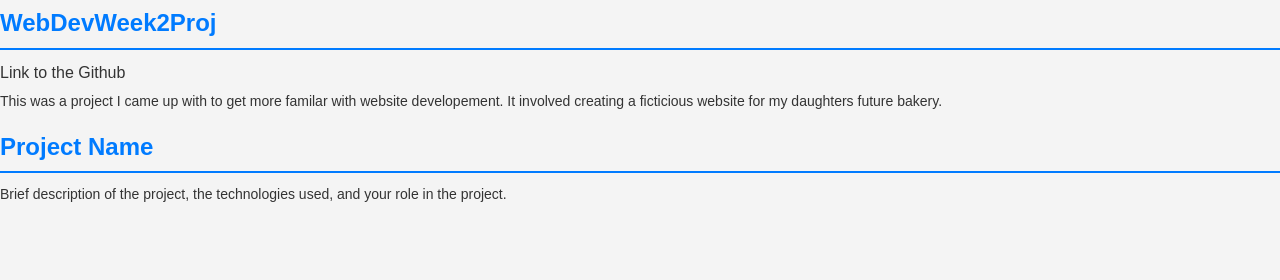
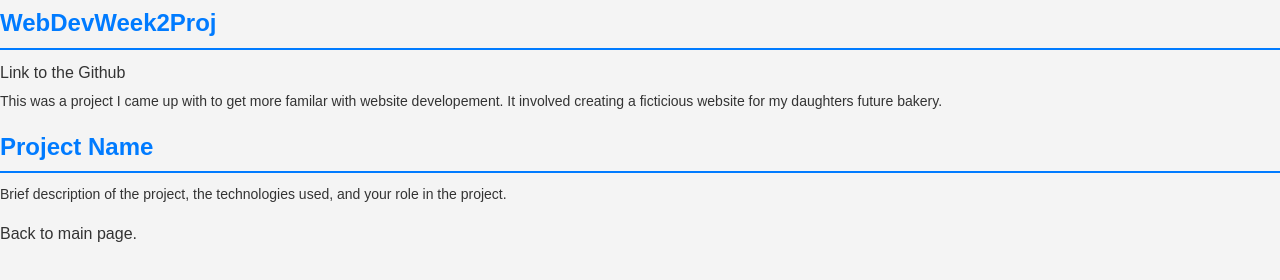
Before and after one commit to CG-82/CG-82.github.io, a plain HTML site: page projects.html in a window 1280 px wide. Shown: the part 54-334 px from the top of the page. Drawn offline with Linux system fonts and the light colour scheme.

Commit message:
added link back to main page from projects page

```diff
--- a/projects.html
+++ b/projects.html
@@ -24,5 +24,6 @@
                     and your role in the project.
                 </p>
             </div>
+            <a href="index.html">Back to main page.</a>
         </section>
     </body>
```
